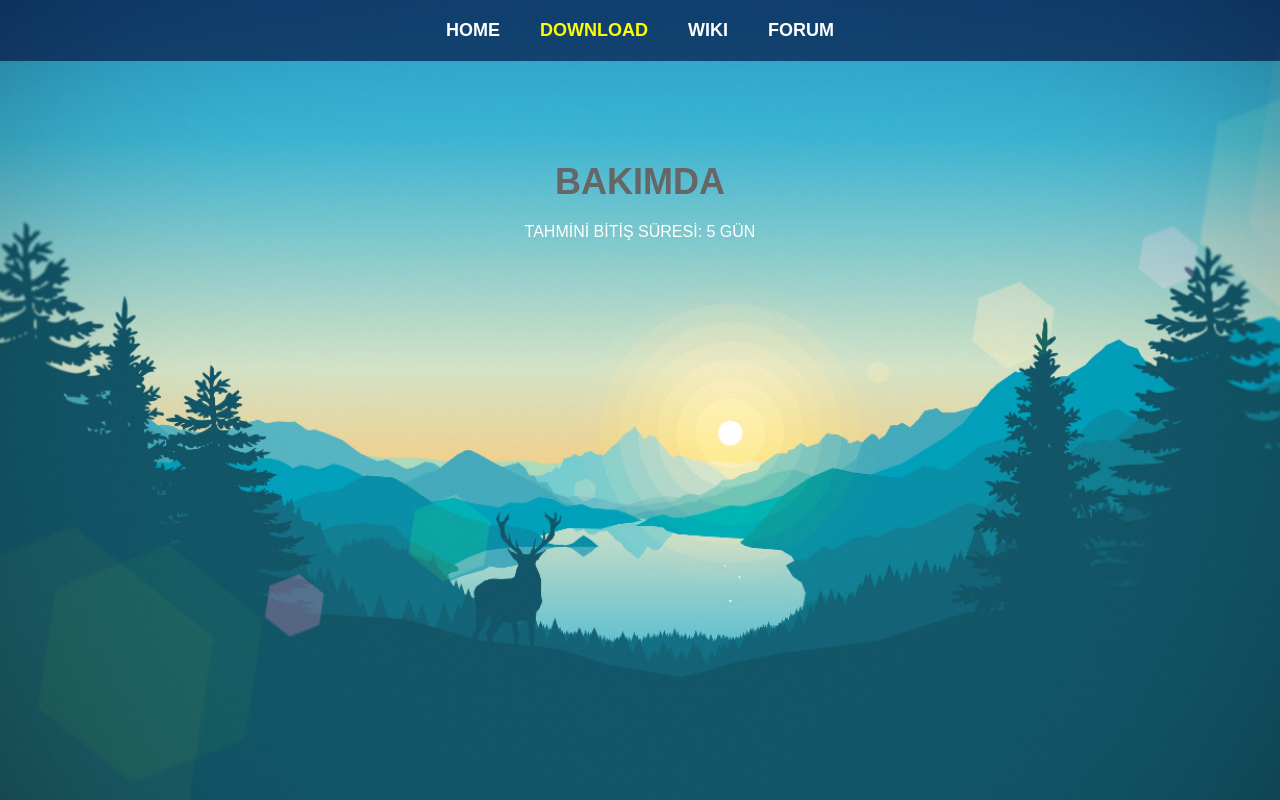
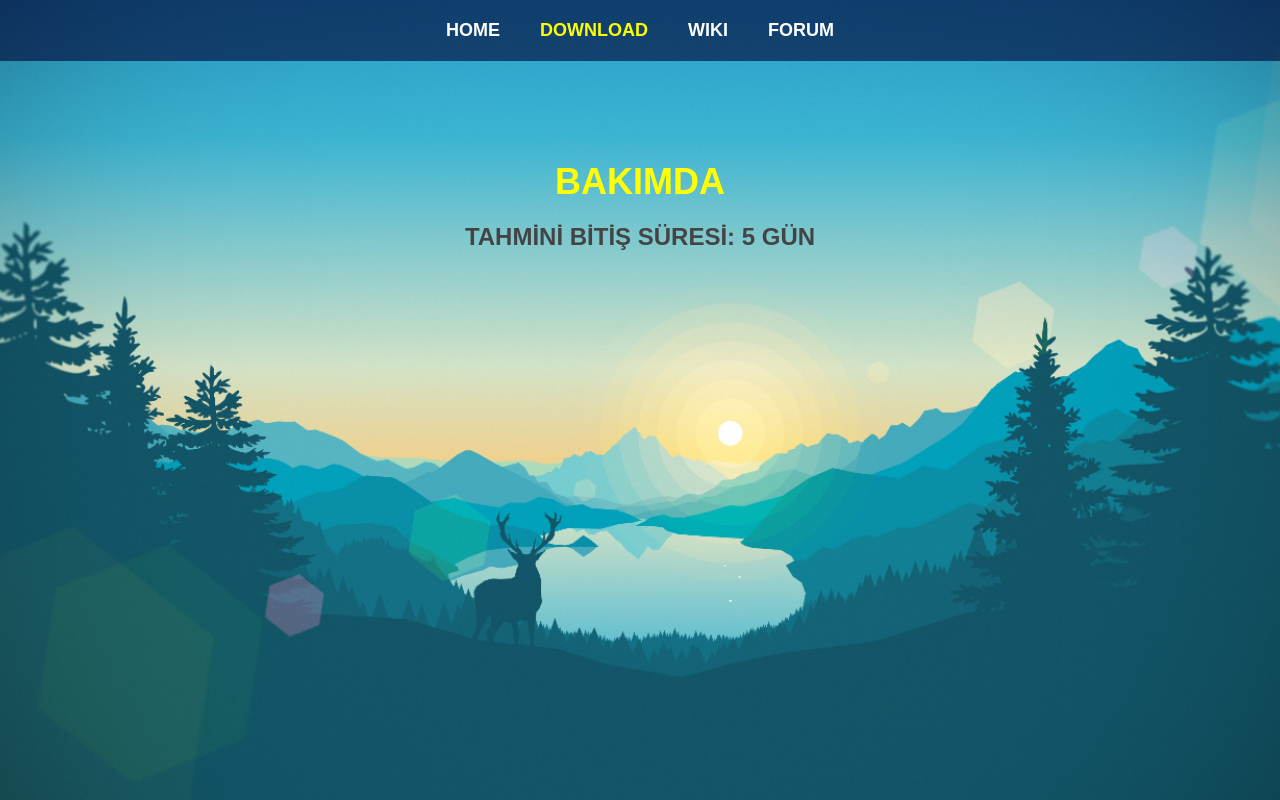
Before and after one commit to TeraphyStudio/TeraphyStudio.github.io, a plain HTML site: page index.html in a window 1280 px wide. Both pictures are taken after a click on the link "DOWNLOAD". Drawn offline with Linux system fonts and the light colour scheme.

Commit message:
index.html

```diff
--- a/index.html
+++ b/index.html
@@ -64,11 +64,13 @@
       font-weight: bold;
       color: yellow;
       margin-bottom: 20px;
-.bakim-sure
-  font-size: 24px;
-  font-weight: bold;
-  color: #666; /* koyu gri */
-}
+    }
+
+    .bakim-sure {
+      font-size: 24px;
+      font-weight: bold;
+      color: #444; /* daha koyu gri */
+    }
   </style>
 </head>
 <body>
```
